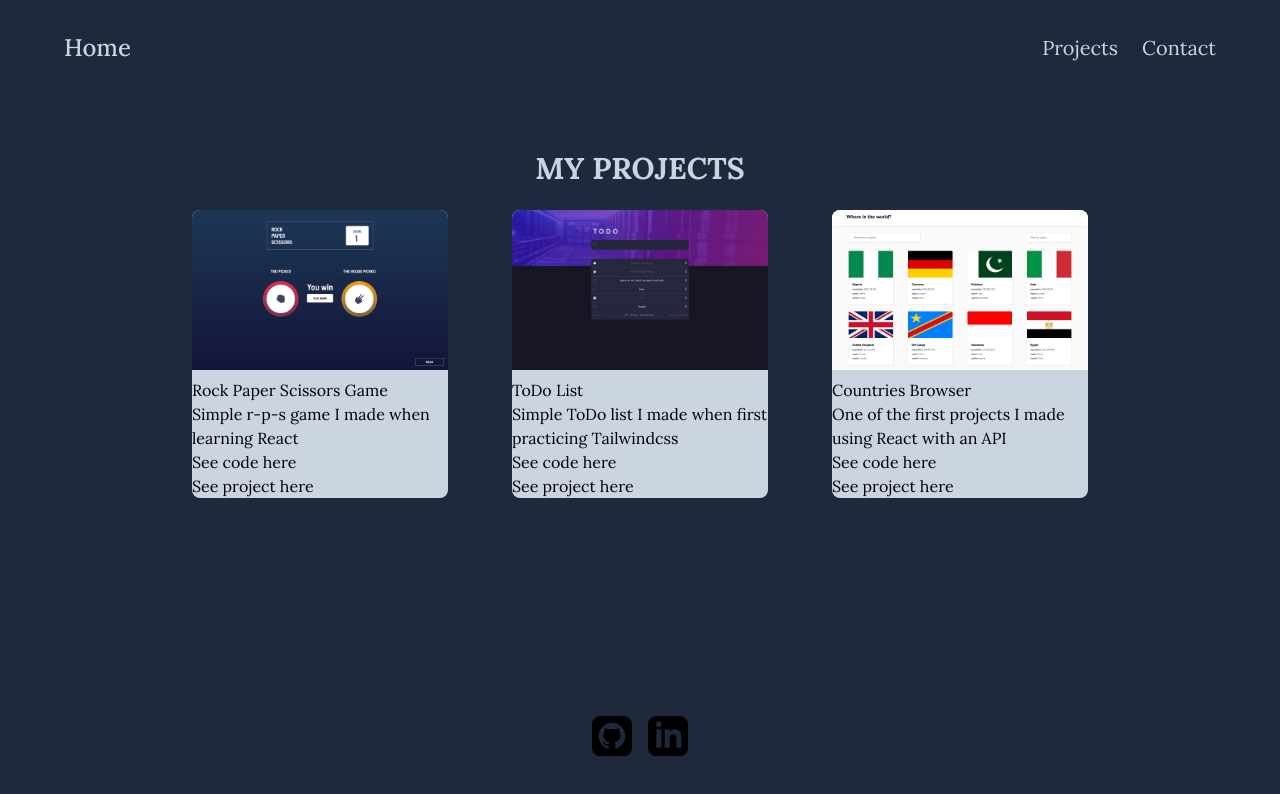
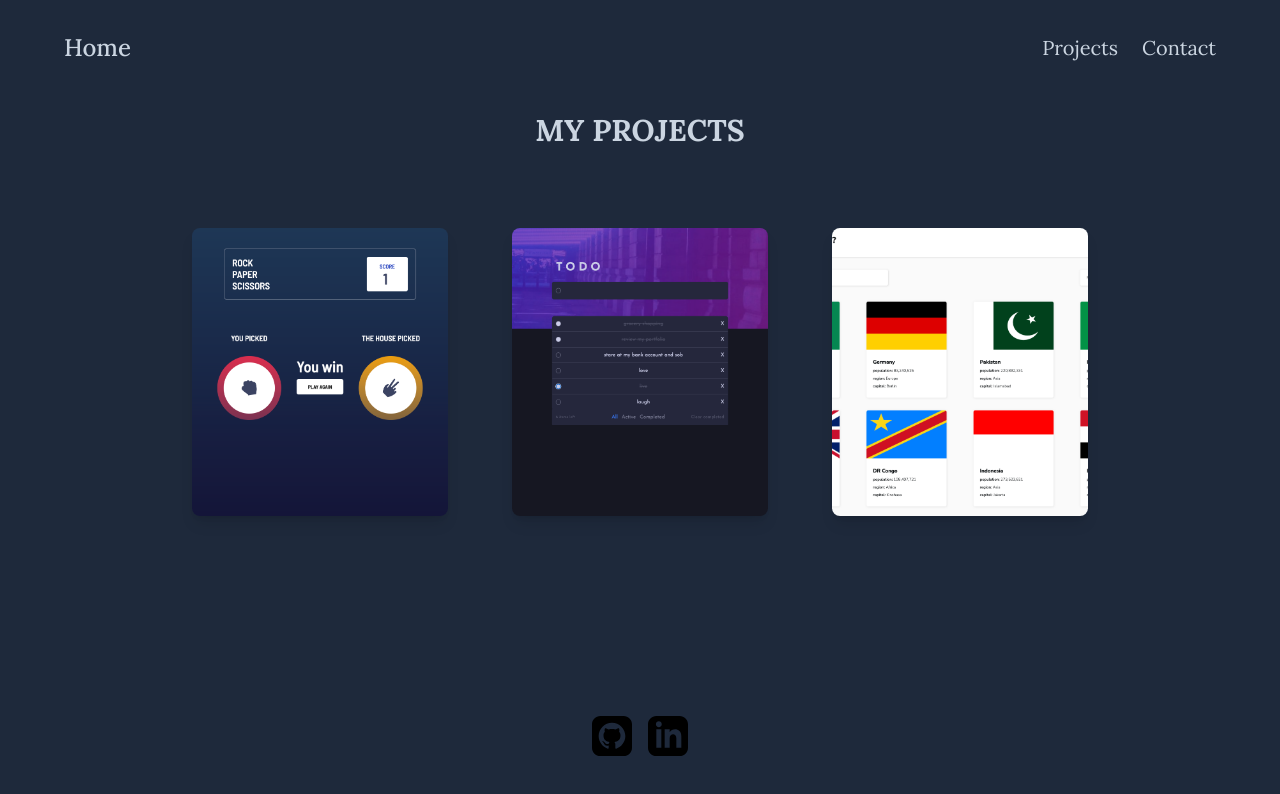
Before and after one commit to etiopia01/portfolio, a Next.js app: page /projects in a window 1280 px wide. Shown: the top 794 px of the page. Built offline with nearby package versions, Linux system fonts and the light colour scheme.

Commit message:
projects page done

```diff
--- a/components/NavBar.tsx
+++ b/components/NavBar.tsx
@@ -5,11 +5,11 @@ export default function NavBar() {
         <>
         <div className="w-full py-8 px-16 text-slate-300 flex justify-between items-center absolute top-0 left-0 right-0">
 
-                <Link className="font-medium text-2xl" href={"/"}>Home</Link>
+                <Link className="font-medium text-2xl hover:scale-x-110 cursor-pointer" href={"/"}>Home</Link>
 
             <div className="flex gap-6 text-xl">
-                <Link href={"/projects"}>Projects</Link>
-                <Link href={"/contact"}>Contact</Link>
+                <Link className="hover:scale-x-110 cursor-pointer" href={"/projects"}>Projects</Link>
+                <Link className="hover:scale-x-110 cursor-pointer" href={"/contact"}>Contact</Link>
             </div>
         </div>
         </>
--- a/components/Project.tsx
+++ b/components/Project.tsx
@@ -2,14 +2,15 @@ import { ProjectProps } from "@/app/types"
 
 export default function Project(props:ProjectProps) {
     return (
-        <div className="bg-slate-300 w-64 rounded-lg overflow-hidden flex flex-col gap-2">
-<div className={`${props.class} bg-cover bg-center w-auto h-40`}></div>
-<div className="flex flex-col items-start justify-even">
-<h1>{props.title}</h1>
-<p>{props.des}</p>
-<a href={`${props.github}`}>See code here</a>
-<a href={`${props.vercel}`}>See project here</a>
+        <div className="group relative">
+        <div className="w-64 h-72 rounded-lg overflow-hidden flex flex-col gap-2 shadow-lg hover:shadow-2xl hover:scale-110 group hover:transition-all hover:duration-100">
+<a href={props.vercel} className={`${props.class} bg-cover bg-center w-auto h-full`}></a>
+<div className="text-center p-3 hidden group-hover:block">
+<h1 className="text-slate-300 font-extrabold">{props.title}</h1>
+
 </div>
         </div>
+<div className="opacity-0 group-hover:opacity-30 group-hover:transition-opacity w-64 h-auto text-slate-400 text-xs absolute bottom-auto mt-8">{props.des}</div>
+</div>
     )
 }
--- a/components/Projects.tsx
+++ b/components/Projects.tsx
@@ -22,9 +22,9 @@ const myProjects = [{
 
 export default function Projects() {
     return (
-        <div className="flex flex-col items-center justify-start gap-6 w-full h-[500px]">
-            <h1 className="text-3xl font-bold text-slate-300">MY PROJECTS</h1>
-            <div className="flex justify-between flex-wrap w-auto gap-16">
+        <div className="flex flex-col items-center justify-start gap-10 w-full  ">
+            <h1 className="text-3xl font-bold text-slate-300 ">MY PROJECTS</h1>
+            <div className="flex justify-center flex-wrap w-auto gap-16 p-10 overflow-y-scroll h-[500px]">
             {myProjects.map(project => <Project {...project}/>)}
             </div>
         </div>
--- a/components/SocialBar.tsx
+++ b/components/SocialBar.tsx
@@ -3,11 +3,11 @@ export default function SocialBar() {
         <>
         <div className="absolute bottom-0 left-0 right-0 h-20 flex justify-center items-center gap-4 p-16">
 
-            <a className="bg-[url(/github.svg)] h-10 w-10 bg-cover bg-center" href="https://github.com/etiopia01" target={"_blank"}
+            <a className="bg-[url(/github.svg)] h-10 w-10 bg-cover bg-center hover:scale-110" href="https://github.com/etiopia01" target={"_blank"}
 rel={"noreferrer"}></a>
 
 
-                <a className="bg-[url(/linkedin.svg)] h-10 w-10 bg-cover bg-center" href="https://www.linkedin.com/in/salvatore-etiopia-a62845272" target={"_blank"}
+                <a className="bg-[url(/linkedin.svg)] h-10 w-10 bg-cover bg-center hover:scale-110" href="https://www.linkedin.com/in/salvatore-etiopia-a62845272" target={"_blank"}
 rel={"noreferrer"} ></a>
 
         </div>
```
